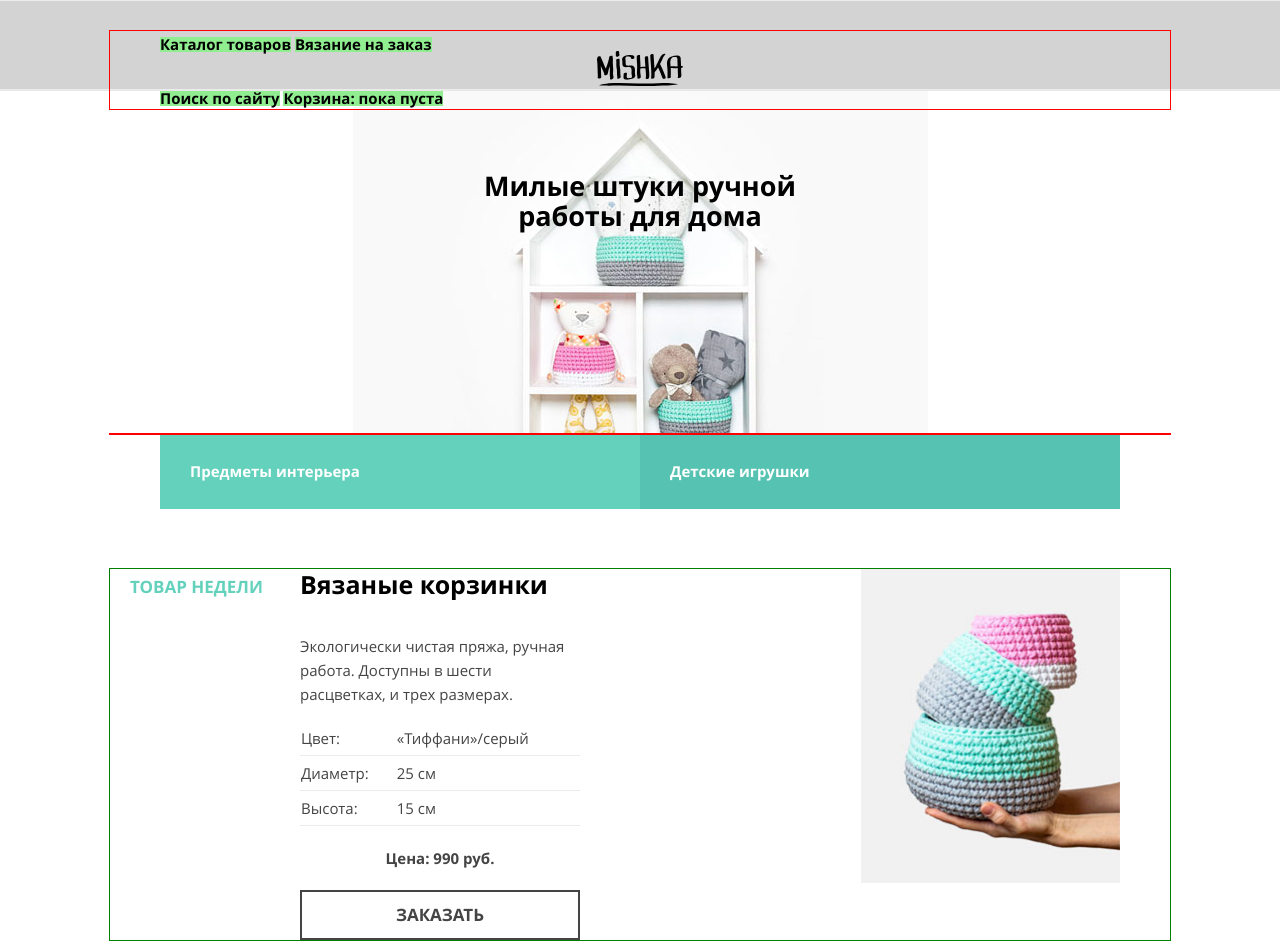
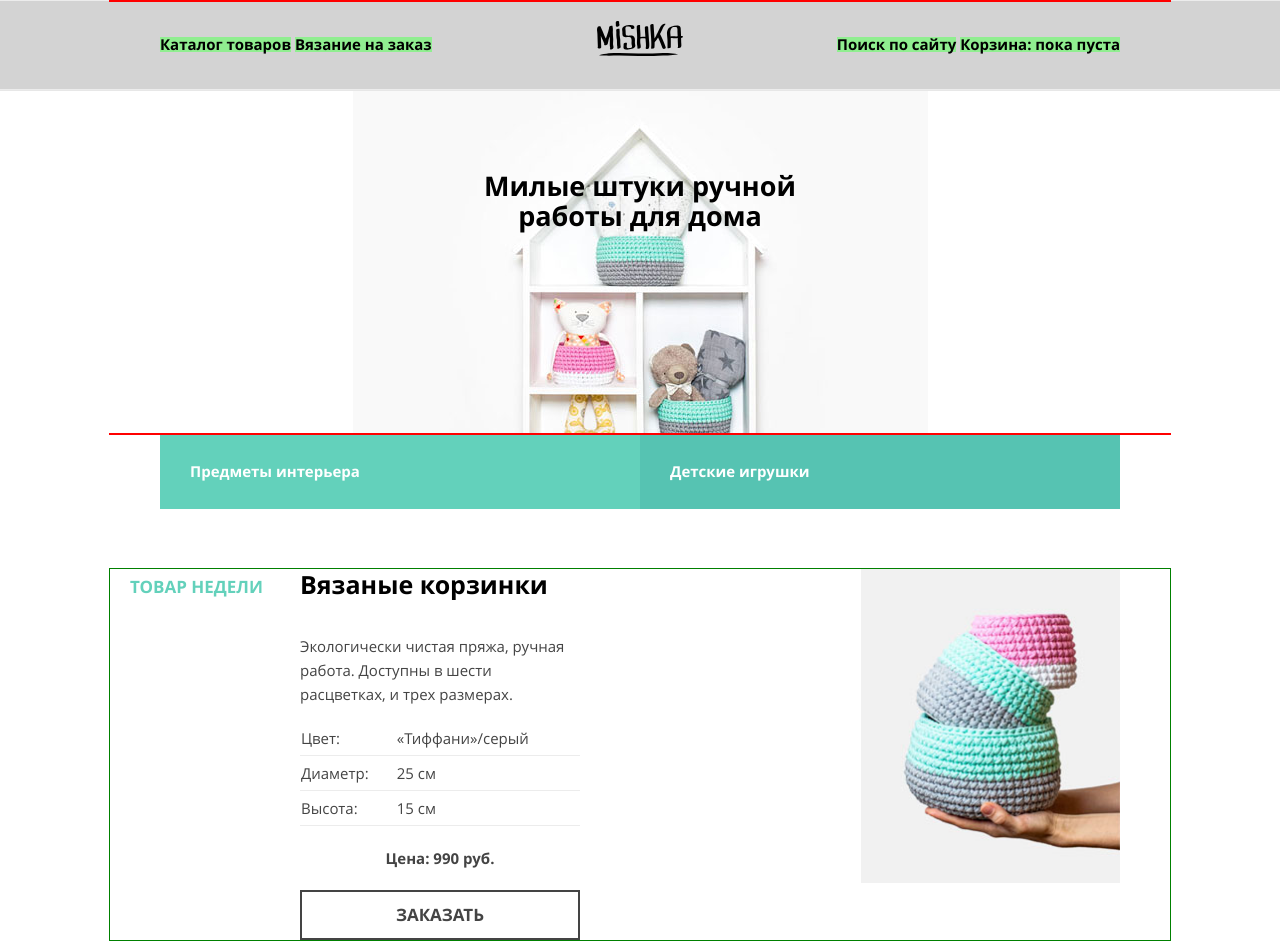
Before and after one commit to Serj-T/mishka, a website: page index.html in a window 1280 px wide. Shown: the top 943 px of the page. Drawn offline with nearby package versions, Linux system fonts and the light colour scheme; files that its build step writes are made by us from their sources.

Commit message:
Добаввил модификаторы

```diff
--- a/index.html
+++ b/index.html
@@ -15,11 +15,11 @@
         <nav class="main-nav  main-nav--closed">
           <button class="main-nav__toggle" type="button">Открыть меню</button>
           <div class="main-nav__wrapper">
-            <ul class="main-nav__list main-nav__list1 ">
+            <ul class="main-nav__list main-nav__list--first">
               <li class="main-nav__item"><a href="catalog.html">Каталог товаров</a></li>
               <li class="main-nav__item"><a href="form.html">Вязание на заказ</a></li>
             </ul>
-            <ul class="main-nav__list main-nav__list2">
+            <ul class="main-nav__list main-nav__list--second">
               <li class="main-nav__item  main-nav__item--search"><a href="#">Поиск по сайту</a></li>
               <li class="main-nav__item  main-nav__item--cart"><a href="#">Корзина: пока пуста</a></li>
             </ul>
@@ -109,20 +109,6 @@
               Конюшенная,<br>
               д. 19/8, офис 101</li>
           </ul>
-      <!--
-        <table class="contacts__table">
-          <tr>
-            <td>e-mail:</td>
-            <td><a class="contact__email" href="#">info@mimimishkashop.ru</a></td>
-          </tr>
-          <tr>
-            <td>адрес:</td>
-            <td>г. Санкт-Петербург,<br>
-              ул. Большая<br>
-              Конюшенная,<br>
-              д. 19/8, офис 101</td>
-            </tr>
-          </table>-->
           <div class="map"></div>
           <a class="btn" href="#">Напишите нам</a>
         </div>
```
Also changed, not shown: catalog.html (+2 -4 lines), form.html (+2 -2 lines).
